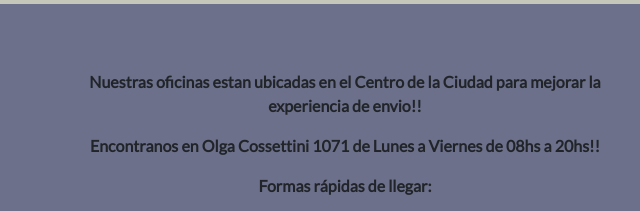
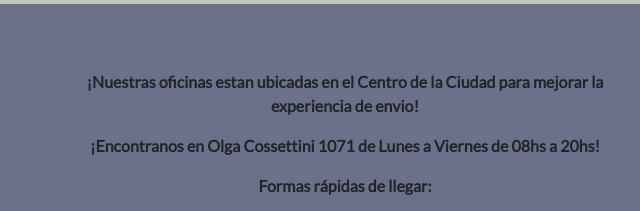
Before and after one commit to ImFago/Neishi-Store, a plain HTML site: page pages/ubicacion.html in a window 1280 px wide. Shown: the part 324-535 px from the top of the page, 0-640 px from the left. Drawn offline with nearby package versions, Linux system fonts and the light colour scheme.

Commit message:
arreglo error en texto

```diff
--- a/pages/ubicacion.html
+++ b/pages/ubicacion.html
@@ -67,9 +67,9 @@
 
         <section class="padre-ubicacion">
             <div class="ubicacion-texto">
-                <p class="ubicacion-parrafo">Nuestras oficinas estan ubicadas en el Centro de la Ciudad para mejorar la experiencia de envio!!
+                <p class="ubicacion-parrafo">¡Nuestras oficinas estan ubicadas en el Centro de la Ciudad para mejorar la experiencia de envio!
 
-                <p class="ubicacion-parrafo">Encontranos en Olga Cossettini 1071 de Lunes a Viernes de 08hs a 20hs!!</p>
+                <p class="ubicacion-parrafo">¡Encontranos en Olga Cossettini 1071 de Lunes a Viernes de 08hs a 20hs!</p>
 
                 <p class="ubicacion-parrafo">Formas rápidas de llegar:</p>
 
```
